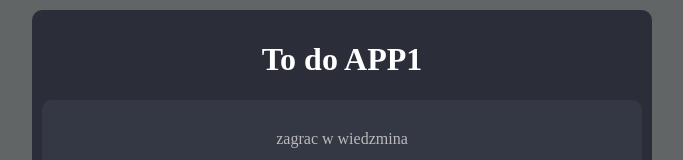
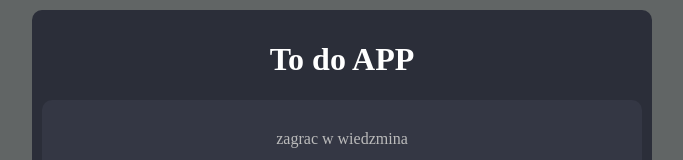
Before and after one commit to Nevo0/ToDoApp, a React (Create React App) app: page / in a window 1280 px wide. Shown: the top 160 px of the page, without its empty margins (298-981 px from the left). Built offline with nearby package versions, Linux system fonts and the light colour scheme.

Commit message:
styled-components cd

```diff
--- a/src/containers/ToDoList.js
+++ b/src/containers/ToDoList.js
@@ -28,7 +28,7 @@ class ToDoList extends Component {
       { done: false, text: "lorem" },
       { done: false, text: "ipsum" }
     ],
-    title: "To do APP1"
+    title: "To do APP"
   };
 
   state = {
```
